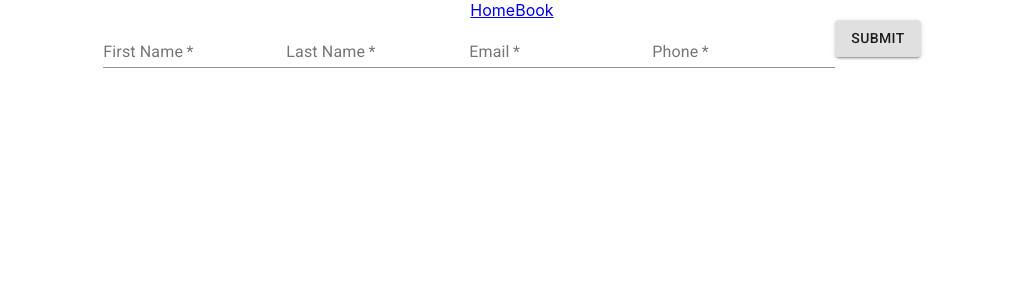
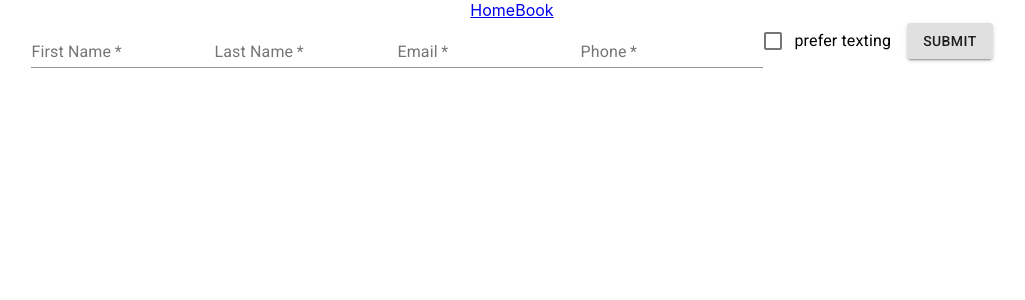
Before and after one commit to julienguyenn/car-detailing-site, a React (Create React App) app in the folder client/: page /book in a window 1280 px wide. Shown: the top 300 px of the page, without its empty margins (128-1153 px from the left). Built offline with nearby package versions, Linux system fonts and the light colour scheme.

Commit message:
added texting option

```diff
--- a/client/src/booking/BookingForm.js
+++ b/client/src/booking/BookingForm.js
@@ -1,6 +1,8 @@
 import React, { useState } from 'react';
 import TextField from '@material-ui/core/TextField';
 import Button from '@material-ui/core/Button';
+import Checkbox from '@material-ui/core/Checkbox';
+import FormControlLabel from '@material-ui/core/FormControlLabel';
 // import Grid from '@material-ui/core/Grid';
 const axios = require('axios').default;
 
@@ -15,14 +17,19 @@ export default function BookingForm() {
     last_name: '',
     email: '',
     phone: '',
+    text: false,
   })
 
 
   // changes state of the inputs for submission
   function changeData(event) {
     const key = event.target.name;
-    const value = event.target.value;
-    changeInputs(prev => { return {...prev, [key]: value}})
+    if (key === "text") {
+      changeInputs(prev => { return {...prev, "text": event.target.checked}})
+    } else {
+      const value = event.target.value;
+      changeInputs(prev => { return {...prev, [key]: value}})
+    }
   }
 
   // sends data to the backend to book appointment
@@ -44,6 +51,10 @@ export default function BookingForm() {
         <TextField required name='last_name' id="standard-basic" label="Last Name" onChange={changeData}/>
         <TextField required name='email' id="standard-basic" label="Email" onChange={changeData}/>
         <TextField required name='phone' id="standard-basic" label="Phone" onChange={changeData}/>
+        <FormControlLabel
+          control={<Checkbox checked={inputs.text} name="text" onChange={changeData} label="prefer texting"/>}
+          label="prefer texting"
+        />
       <Button type="submit" variant="contained">Submit</Button>
     </form>
   )
```
Also changed, not shown: 1 other file (tests, documents, lock files or other folders).
